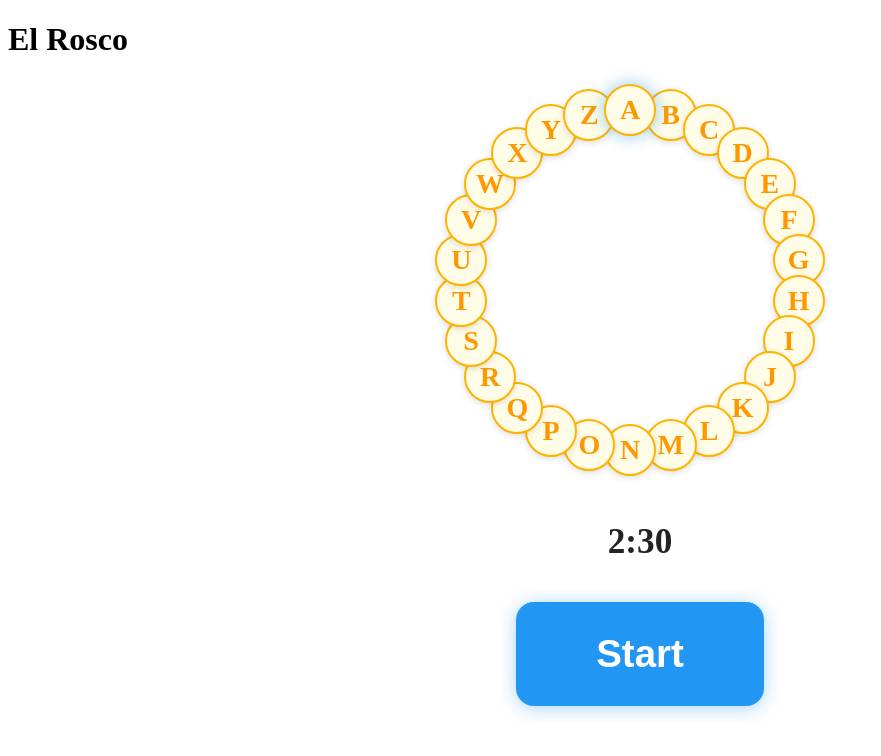
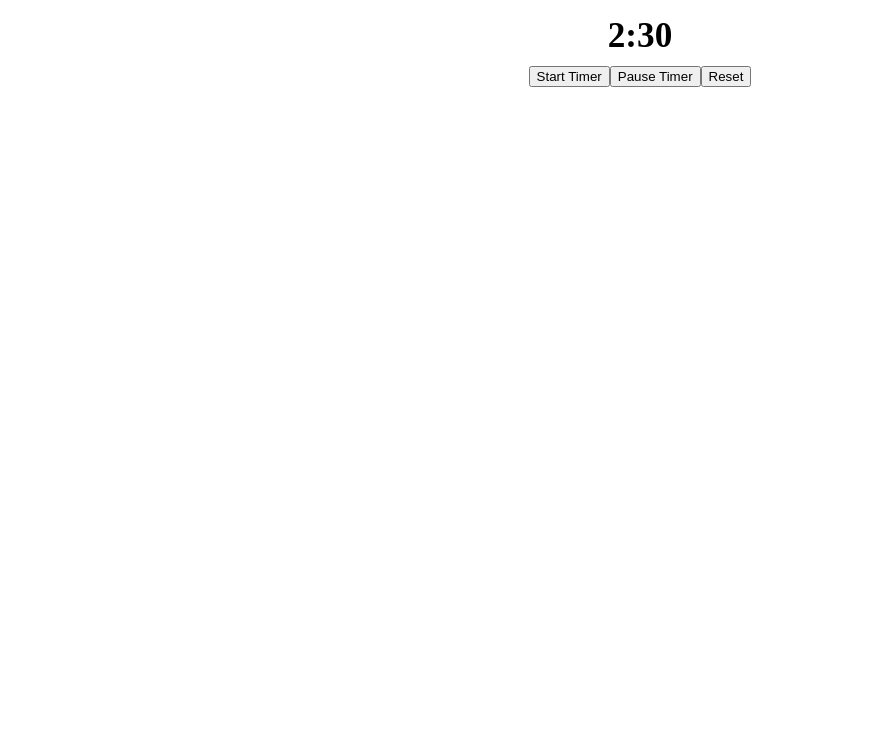
Before and after one commit to luciadd/rosco-dia-del-amigo, a React (Vite) app: page / in a window 1280 px wide. Shown: the top 756 px of the page, without its empty margins (0-881 px from the left). Built offline with nearby package versions, Linux system fonts and the light colour scheme.

Commit message:
Update App.jsx

```diff
--- a/src/App.jsx
+++ b/src/App.jsx
@@ -1,35 +1,18 @@
-import { useState, useRef, useEffect } from "react";
-import { ROSCO } from "./roscoData";
-import LetterCircle from "./LetterCircle";
+import React, { useState, useRef, useEffect } from "react";
 
-const TOTAL_TIME = 150; // 2:30
-
-function getInitialStatus() {
-  return ROSCO.map((q) => ({
-    letter: q.letter,
-    state: "pending",
-  }));
-}
+const TOTAL_TIME = 150;
 
 export default function App() {
-  const [current, setCurrent] = useState(0);
-  const [status, setStatus] = useState(getInitialStatus());
-  const [pending, setPending] = useState([]);
-  const [round, setRound] = useState(1);
-  const [gameOver, setGameOver] = useState(false);
   const [timeLeft, setTimeLeft] = useState(TOTAL_TIME);
   const [timerRunning, setTimerRunning] = useState(false);
-  const [started, setStarted] = useState(false);
   const intervalRef = useRef();
 
   useEffect(() => {
-    if (timerRunning && !gameOver && started) {
+    if (timerRunning) {
       intervalRef.current = setInterval(() => {
-        setTimeLeft((t) => {
+        setTimeLeft(t => {
           if (t <= 1) {
             clearInterval(intervalRef.current);
-            setGameOver(true);
-            setTimerRunning(false);
             return 0;
           }
           return t - 1;
@@ -37,130 +20,18 @@ export default function App() {
       }, 1000);
     }
     return () => clearInterval(intervalRef.current);
-  }, [timerRunning, gameOver, started]);
-
-  function getCurrentIndex() {
-    return round === 1 ? current : pending[current];
-  }
-
-  function goToNextLetter(pauseTimer = false) {
-    if (pauseTimer) setTimerRunning(false);
-    if (round === 1) {
-      if (current < ROSCO.length - 1) {
-        setCurrent((c) => c + 1);
-      } else if (pending.length > 0) {
-        setRound(2);
-        setCurrent(0);
-      } else {
-        setGameOver(true);
-        setTimerRunning(false);
-      }
-    } else {
-      if (current < pending.length - 1) {
-        setCurrent((c) => c + 1);
-      } else {
-        const stillPending = pending.filter(i => status[i].state === "pending");
-        if (stillPending.length > 0) {
-          setPending(stillPending);
-          setCurrent(0);
-          setRound(r => r + 1);
-        } else {
-          setGameOver(true);
-          setTimerRunning(false);
-        }
-      }
-    }
-  }
-
-  function handleCorrect() {
-    const idx = getCurrentIndex();
-    const newStatus = [...status];
-    newStatus[idx].state = "correct";
-    setStatus(newStatus);
-    if (!gameOver) setTimerRunning(true);
-    goToNextLetter(false);
-  }
-
-  function handleWrong() {
-    const idx = getCurrentIndex();
-    const newStatus = [...status];
-    newStatus[idx].state = "wrong";
-    setStatus(newStatus);
-    goToNextLetter(true);
-  }
-
-  function handlePasapalabra() {
-    const idx = getCurrentIndex();
-    if (status[idx].state === "pending" && !pending.includes(idx)) {
-      setPending([...pending, idx]);
-    }
-    goToNextLetter(true);
-  }
-
-  function restart() {
-    setCurrent(0);
-    setStatus(getInitialStatus());
-    setPending([]);
-    setRound(1);
-    setGameOver(false);
-    setTimeLeft(TOTAL_TIME);
-    setTimerRunning(false);
-    setStarted(false);
-  }
-
-  function handleStart() {
-    setStarted(true);
-    setTimerRunning(true);
-  }
-
-  const idx = getCurrentIndex();
-  const question = ROSCO[idx] || { letter: '', clue: '' };
+  }, [timerRunning]);
 
   return (
-    <div className="app-container">
-      <h1>El Rosco</h1>
-      <LetterCircle status={status} current={idx} />
-      <div style={{
-        textAlign: "center",
-        fontSize: "2.2rem",
-        fontWeight: "bold",
-        margin: "16px 0 10px 0",
-        color: timeLeft <= 10 ? "#f44336" : "#222"
-      }}>
+    <div>
+      <div style={{ textAlign: "center", fontSize: "2.2rem", fontWeight: "bold", margin: "16px 0 10px 0" }}>
         {Math.floor(timeLeft / 60)}:{(timeLeft % 60).toString().padStart(2, "0")}
       </div>
-      {!started && !gameOver ? (
-        <div style={{textAlign: "center", marginTop: 40}}>
-          <button onClick={handleStart} style={{
-            fontSize: "2.4rem",
-            padding: "30px 80px",
-            borderRadius: 18,
-            background: "#2196f3",
-            color: "#fff",
-            border: "none",
-            fontWeight: "bold",
-            boxShadow: "0 2px 18px #2196f366",
-            cursor: "pointer"
-          }}>Start</button>
-        </div>
-      ) : !gameOver ? (
-        <div>
-          <div className="clue" style={{textAlign: "center", fontSize: "2rem", margin: "32px auto 12px auto", maxWidth: 650}}>
-            <strong>{question.letter}</strong>: {question.clue}
-          </div>
-          <div className="host-buttons">
-            <button onClick={handleCorrect}>Correcto</button>
-            <button onClick={handleWrong}>Incorrecto</button>
-            <button onClick={handlePasapalabra}>Pasapalabra</button>
-          </div>
-        </div>
-      ) : (
-        <div className="gameover" style={{textAlign: "center", fontSize: "2rem", marginTop: 60}}>
-          <span>
-            ¡Fin del juego! <button onClick={restart} style={{fontSize: "1.2rem", padding: "10px 28px"}}>Reiniciar</button>
-          </span>
-        </div>
-      )}
+      <div style={{textAlign: "center"}}>
+        <button onClick={() => setTimerRunning(true)}>Start Timer</button>
+        <button onClick={() => setTimerRunning(false)}>Pause Timer</button>
+        <button onClick={() => setTimeLeft(TOTAL_TIME)}>Reset</button>
+      </div>
     </div>
   );
 }
```
